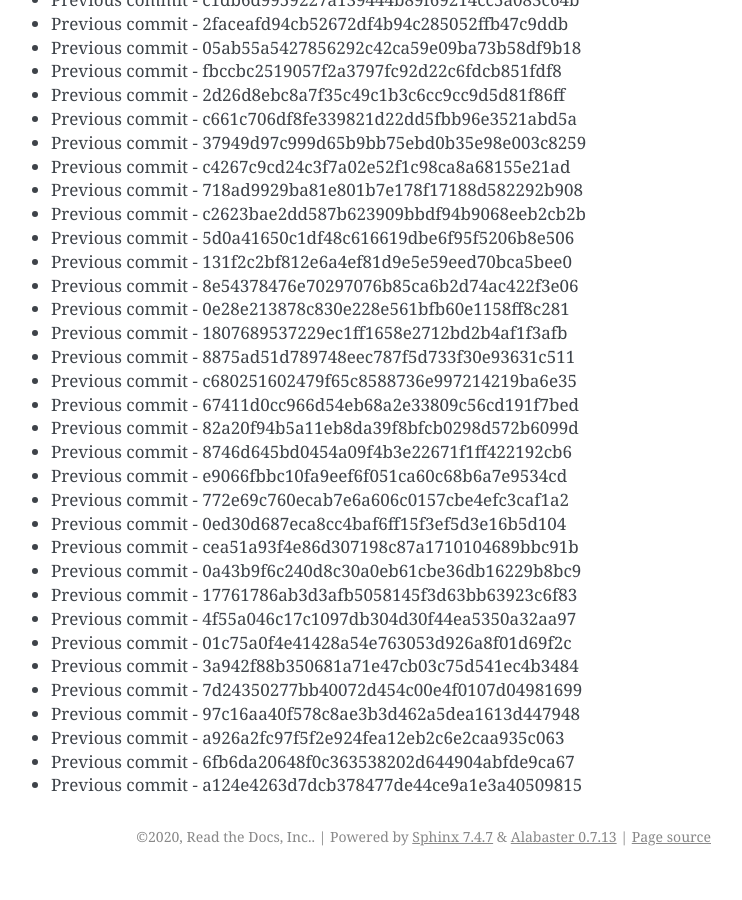
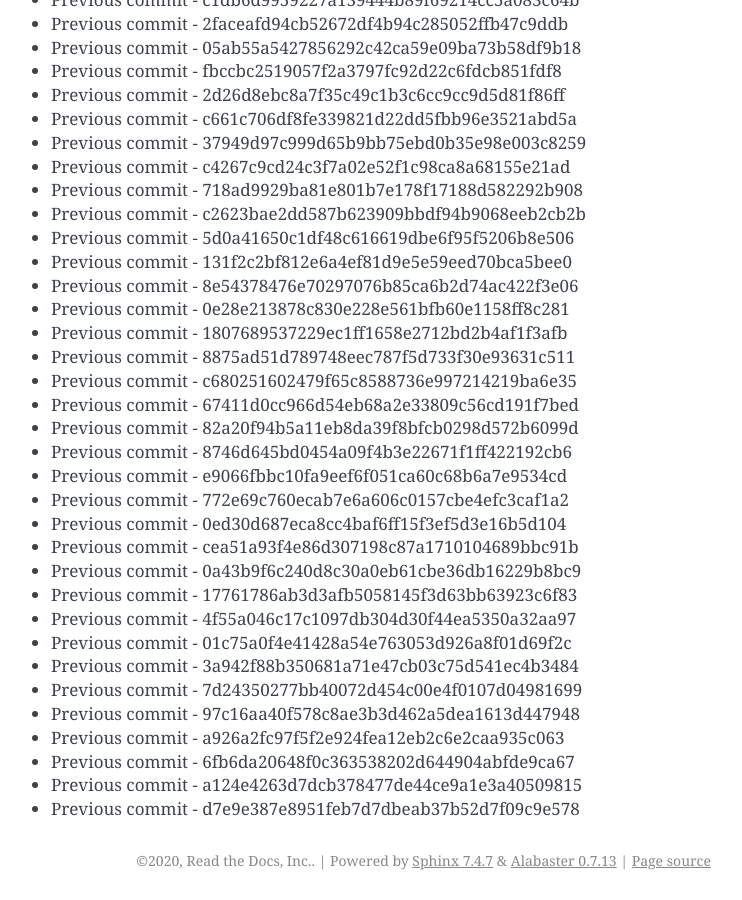
Before and after one commit to readthedocs/rtd-git-stresstest, a Sphinx documentation site: the page built from docs/updates.rst, in a window 1280 px wide and 900 px high, scrolled down 64907 px. Shown: the whole window, without its empty margins (399-1141 px from the left). Built offline with Sphinx 7.4.7, drawn with Linux system fonts in a browser that asks for light colours; before the commit the page ends 65783 px from its top, so only the background shows below that.

Commit message:
Generating commit from previous: d7e9e387e8951feb7d7dbeab37b52d7f09c9e578

```diff
--- a/docs/updates.rst
+++ b/docs/updates.rst
@@ -2759,3 +2759,4 @@ It can be tested for any performance characteristics.
 * Previous commit - a926a2fc97f5f2e924fea12eb2c6e2caa935c063
 * Previous commit - 6fb6da20648f0c363538202d644904abfde9ca67
 * Previous commit - a124e4263d7dcb378477de44ce9a1e3a40509815
+* Previous commit - d7e9e387e8951feb7d7dbeab37b52d7f09c9e578
```
